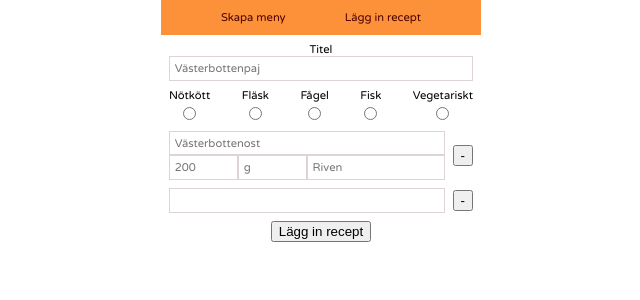
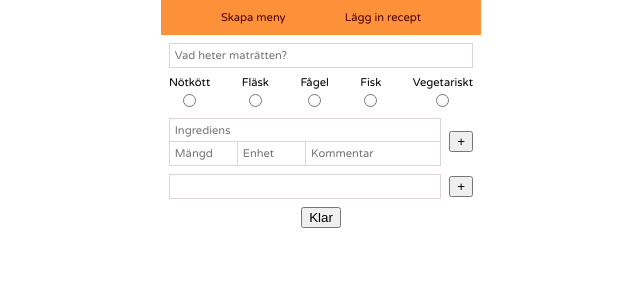
Before and after one commit to ellinorcarlstedt/matveckan, a React (Create React App) app: page /recept in a window 1280 px wide. Shown: the top 300 px of the page, without its empty margins (319-959 px from the left). Built offline with nearby package versions, Linux system fonts and the light colour scheme.

Commit message:
Recepie input in progress...

```diff
--- a/src/App.css
+++ b/src/App.css
@@ -145,68 +145,104 @@
   color: #FC913A;
 }
 
-.recepie-input-moderator {
-  margin: 0.5rem;
-}
+
+/********************** Recepie input moderator with children *************************/
+
 
 .recepie-input-moderator input {
-  border: 1px solid rgb(221, 213, 213);
-  padding: 0.3rem;
   font-family: Garamond, Cambria;
   font-family: 'Varela Round';
   font-size: 0.7rem;
 }
 
-.input-title,
-.input-description,
-.input-ingredients-wrapper,
-.input-category {
-  margin-bottom: 0.5rem;
-}
-
-.input-ingredients,
-.input-category {
-  display: flex;
-  flex-direction: row;
-  align-items: center;
-  justify-content: space-between;
-  flex-wrap: wrap;
-}
-
-.input-title input,
-.input-description input {
-  width: 100%;
-}
+/******************* FLEXBOX **********************/
 
 .input-description,
-.input-ingredients-wrapper {
+.ingredient-input-wrapper,
+.category-input {
   display: flex;
   flex-direction: row;
   align-items: center;
   justify-content: space-between;
 }
 
+.category-input {
+  flex-wrap: wrap;
+}
+
+.ingredient-input {
+  flex-grow: 2;
+}
+
+/******************* WIDTH **********************/
+
+.title-input input,
+.input-description input,
+.ingredient-input-name {
+  width: 100%;
+}
+
+.ingredient-input-details {
+  width: 50%;
+}
+.ingredient-input-amount,
+.ingredient-input-unit {
+  width: 25%;
+}
+
+/********** MARGINS / PADDING / BORDER ***********/
+
+.recepie-input-moderator input:focus {
+  outline: none;
+}
+
+.recepie-input-moderator {
+  margin: 0.5rem;
+}
+
+.recepie-input-moderator input {
+  padding: 0.3rem;
+}
+
+.title-input input,
+.input-description input {
+  border: 1px solid rgb(221, 213, 213);
+}
+
+.title-input,
+.input-description,
+.ingredient-input-wrapper,
+.category-input {
+  margin-bottom: 0.5rem;
+}
+
 .input-description-row,
-.input-ingredients {
-  flex-grow: 2;
+.ingredient-input {
   margin-right: 0.5rem;
 }
 
-.input-ingredients-name {
-  width: 100%;
+.category-input input {
+  margin-top: 0.3rem;
 }
 
-.input-ingredients-details {
-  width: 50%;
-}
-.input-ingredients-amount,
-.input-ingredients-unit {
-  width: 25%;
+.ingredient-input-name,
+.ingredient-input-amount,
+.ingredient-input-unit,
+.ingredient-input-details {
+  border: 1px solid rgb(221, 213, 213);
 }
 
-.input-category input {
-  margin-top: 0.3rem;
+.ingredient-input-details {
+  border-top: none;
 }
+
+.ingredient-input-amount,
+.ingredient-input-unit {
+  border-top: none;
+  border-right: none;
+}
+
+/************ Media queries ******************/
 
 @media (min-width: 1000px) {
   .App {
--- /dev/null
+++ b/src/Components/AddedIngredient.js
@@ -0,0 +1,11 @@
+import React from 'react';
+
+function AddedIngredient(props) {
+    return (
+        <div>
+            <p>{`${props.amount} ${props.unit} ${props.name} ${props.details}`}</p><button type="button" onClick={props.setEditMode}>Edit</button>
+        </div>
+    )
+}
+
+export default AddedIngredient
--- /dev/null
+++ b/src/Components/CategoryInput.js
@@ -0,0 +1,25 @@
+import React from 'react';
+
+function CategoryInput(props) {
+    return (
+        <div className="category-input" onChange={props.handleChange}>
+          <label htmlFor="Nöt"><p>Nötkött</p>
+            <input type="radio" id="Nöt" name="category" value="1" />
+          </label>
+          <label htmlFor="Fläsk"><p>Fläsk</p>
+            <input type="radio" id="Fläsk" name="category" value="5" />
+          </label>
+          <label htmlFor="Fågel"><p>Fågel</p>
+            <input type="radio" id="Fågel" name="category" value="2" />
+          </label>
+          <label htmlFor="Fisk"><p>Fisk</p>
+            <input type="radio" id="Fisk" name="category" value="3" />
+          </label>
+          <label htmlFor="Vegetariskt"><p>Vegetariskt</p>
+            <input type="radio" id="Vegetariskt" name="category" value="4" />
+          </label>
+        </div>
+    )
+}
+
+export default CategoryInput
--- /dev/null
+++ b/src/Components/DescriptionInput.js
@@ -0,0 +1,14 @@
+import React from 'react';
+import '../App.css';
+
+function DescriptionInput(props) {
+
+    return (
+        <div className="input-description" onChange={props.handleChange}>
+            <input type="text" className="input-description-row"/>
+            <button type="button">+</button>
+        </div>
+    )
+}
+
+export default DescriptionInput
--- /dev/null
+++ b/src/Components/IngredientInput.js
@@ -0,0 +1,19 @@
+import React from 'react';
+import '../App.css';
+
+function IngredientInput(props) {
+
+    return (
+        <div className="ingredient-input-wrapper">
+          <div className="ingredient-input" id={props.id}>
+            <input type="text" name="name" value={props.name} className="ingredient-input-name" placeholder="Ingrediens" autoComplete="off" onChange={props.handleChange}/>
+            <input type="text" name="amount" value={props.amount} className="ingredient-input-amount" placeholder="Mängd" autoComplete="off" onChange={props.handleChange}/>
+            <input type="text" name="unit" value={props.unit} className="ingredient-input-unit" placeholder="Enhet" autoComplete="off" onChange={props.handleChange}/>
+            <input type="text" name="details" value={props.details} className="ingredient-input-details" placeholder="Kommentar" autoComplete="off" onChange={props.handleChange}/>
+          </div>
+    <button type="button" onClick={props.addIngredient}>+</button>
+        </div>
+    )
+}
+
+export default IngredientInput
--- a/src/Components/InputDescription.js
+++ /dev/null
@@ -1,13 +0,0 @@
-import React from 'react';
-import '../App.css';
-
-function InputDescription() {
-    return (
-        <div className="input-description">
-            <input type="text" className="input-description-row"/>
-            <button type="button">-</button>
-        </div>
-    )
-}
-
-export default InputDescription
--- a/src/Components/InputIngredients.js
+++ /dev/null
@@ -1,18 +0,0 @@
-import React from 'react';
-import '../App.css';
-
-function InputIngredients() {
-    return (
-        <div className="input-ingredients-wrapper">
-          <div className="input-ingredients">
-            <input type="text" name="ingredient" className="input-ingredients-name" placeholder="Västerbottenost"/>
-            <input type="text" name="amount" className="input-ingredients-amount" placeholder="200"/>
-            <input type="text" name="unit" className="input-ingredients-unit" placeholder="g"/>
-            <input type="text" name="details" className="input-ingredients-details" placeholder="Riven"/>
-          </div>
-          <button type="button">-</button>
-        </div>
-    )
-}
-
-export default InputIngredients
--- a/src/Components/RecepieInputModerator.js
+++ b/src/Components/RecepieInputModerator.js
@@ -1,6 +1,8 @@
 import React, { useState } from 'react';
-import InputIngredients from './InputIngredients';
-import InputDescription from './InputDescription';
+import IngredientInput from './IngredientInput';
+import DescriptionInput from './DescriptionInput';
+import CategoryInput from './CategoryInput';
+import AddedIngredient from './AddedIngredient';
 import '../App.css';
 
 
@@ -8,53 +10,122 @@ function RecepieInputModerator() {
 
   const [ titleInput, setTitleInput ] = useState("");
   const [ categoryInput, setCategoryInput ] = useState("");
-  const [ ingredientsInput, setIngredientsInput ] = useState([]);
-  const [ descriptionInput, setDescriptionInput ] = useState([]);
+
+  const [ currentIngredientIndex, setCurrentIngredientIndex ] = useState(null);
+  const [ ingredientName, setIngredientName ] = useState("");
+  const [ ingredientAmount, setIngredientAmount ] = useState("");
+  const [ ingredientUnit, setIngredientUnit ] = useState("");
+  const [ ingredientDetails, setIngredientDetails ] = useState("");
+
+  const [ descriptionRowInput, setDescriptionRowInput ] = useState("");
+
+  const [ addedIngredients, setAddedIngredients ] = useState([]);
+  const [ addedDescriptionRows, setAddedDescriptionRows ] = useState([]);
+
 
   const handleSubmit = (e) => {
     e.preventDefault();
     console.log("Submit will be handled here");
   }
 
-  const handleChange = (e) => {
+  const handleCategoryChange = (e) => {
     e.preventDefault();
-    console.log("Change will be handled here");
+    setCategoryInput(e.target.value);
   }
+
+  const handleIngredientChange = (e) => {
+    e.preventDefault();
+    const target = e.target.name;
+    const value = e.target.value;
+    if (target === "name") {
+      setIngredientName(value);
+    } else if (target === "amount") {
+      setIngredientAmount(value);
+    } else if (target === "unit") {
+      setIngredientUnit(value);
+    } else if (target === "details") {
+      setIngredientDetails(value);
+    }
+  }
+
+  const handleDescriptionChange = (e) => {
+    e.preventDefault();
+    setDescriptionRowInput(e.target.value);
+  }
+
+  const addIngredient = () => {
+    const id = currentIngredientIndex === null ? addedIngredients.length + 1 : currentIngredientIndex;
+    const ingredientObject = {
+      id: id,
+      name: ingredientName,
+      amount: ingredientAmount,
+      unit: ingredientUnit,
+      details: ingredientDetails
+    }
+    let allIngredients = [...addedIngredients];
+    if (currentIngredientIndex === null) {
+      allIngredients.push(ingredientObject);
+    } else {
+      allIngredients.splice((currentIngredientIndex - 1), 1, ingredientObject);
+    }
+    setAddedIngredients(allIngredients);
+    clearIngredientsInput();
+  }
+
+  const clearIngredientsInput = () => {
+    setCurrentIngredientIndex(null);
+    setIngredientName("");
+    setIngredientAmount("");
+    setIngredientUnit("");
+    setIngredientDetails("");
+  }
+
+  const setIngredientEditMode = (index) => {
+    let ingredientToEdit = addedIngredients.filter((item) => {
+      return item.id === index;
+    })
+    setCurrentIngredientIndex(ingredientToEdit.id);
+    setIngredientName(ingredientToEdit.name);
+    setIngredientAmount(ingredientToEdit.amount);
+    setIngredientUnit(ingredientToEdit.unit);
+    setIngredientDetails(ingredientToEdit.details);
+  }
+
+  const addDescriptionRow = () => {
+    "Action here";
+  }
+
+ const allAddedIngredients = addedIngredients.map((item) => {
+      return <AddedIngredient name={item.name} amount={item.amount} unit={item.unit} details={item.details} setEditMode={() => setIngredientEditMode(item.id)}/>
+ })
 
   return (
     <div className="recepie-input-moderator">
 
       <form onSubmit={handleSubmit}>
 
-        <div className="input-title">
-          <label><p>Titel</p>
-            <input type="text" name="title" placeholder="Västerbottenpaj" value={titleInput} onChange={(e => setTitleInput(e.target.value)) }/>
+        <div className="title-input">
+          <label>
+            <input type="text"
+                  name="title" placeholder="Vad heter maträtten?" value={titleInput} autoComplete="off" onChange={(e => setTitleInput(e.target.value)) }/>
           </label>
         </div>
 
-        <div className="input-category">
-          <label htmlFor="Nöt"><p>Nötkött</p>
-            <input type="radio" id="Nöt" name="category" value="1" />
-          </label>
-          <label htmlFor="Fläsk"><p>Fläsk</p>
-            <input type="radio" id="Fläsk" name="category" value="5" />
-          </label>
-          <label htmlFor="Fågel"><p>Fågel</p>
-            <input type="radio" id="Fågel" name="category" value="2" />
-          </label>
-          <label htmlFor="Fisk"><p>Fisk</p>
-            <input type="radio" id="Fisk" name="category" value="3" />
-          </label>
-          <label htmlFor="Vegetariskt"><p>Vegetariskt</p>
-            <input type="radio" id="Vegetariskt" name="category" value="4" />
-          </label>
-        </div>
+        <CategoryInput handleChange={handleCategoryChange}/>
 
-        <InputIngredients />
+        <IngredientInput  handleChange={handleIngredientChange}
+                          addIngredient={addIngredient}
+                          name={ingredientName}
+                          amount={ingredientAmount}
+                          unit={ingredientUnit}
+                          details={ingredientDetails}/>
 
-        <InputDescription />
+        {allAddedIngredients}
 
-        <button type="submit" name="submit">Lägg in recept</button>
+        <DescriptionInput handleChange={handleDescriptionChange}/>
+
+        <button type="submit" name="submit">Klar</button>
+
       </form>
 
     </div>
```
